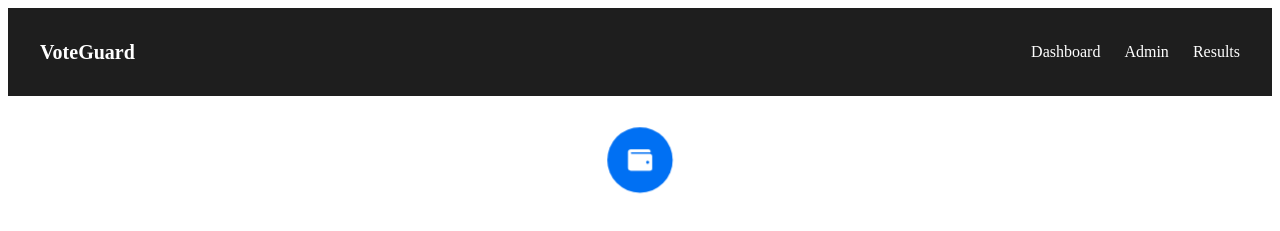
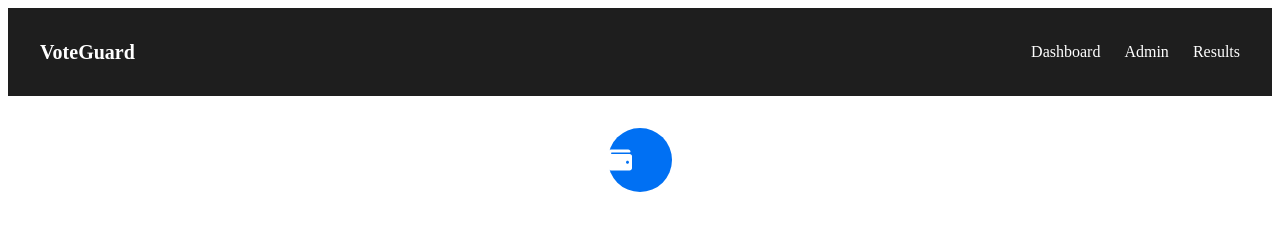
Before and after one commit to eshapednekar/VoteGuard, a Next.js app: page /dashboard in a window 1280 px wide. Shown: the top 231 px of the page. Built offline with nearby package versions, Linux system fonts and the light colour scheme.

Commit message:
icon edits

```diff
--- a/pages/dashboard.js
+++ b/pages/dashboard.js
@@ -29,14 +29,8 @@ const IconWrapper = styled.div`
   border-radius: 50%;
   display: flex;
   align-items: center;
-  justify-content: center;
+  justify-content: start;
   font-size: 1.5rem;
-  animation: pulse 2s infinite;
-
-  @keyframes pulse {
-    0%,100% { transform: scale(1); }
-    50%     { transform: scale(1.1); }
-  }
 `;
 
 
```
